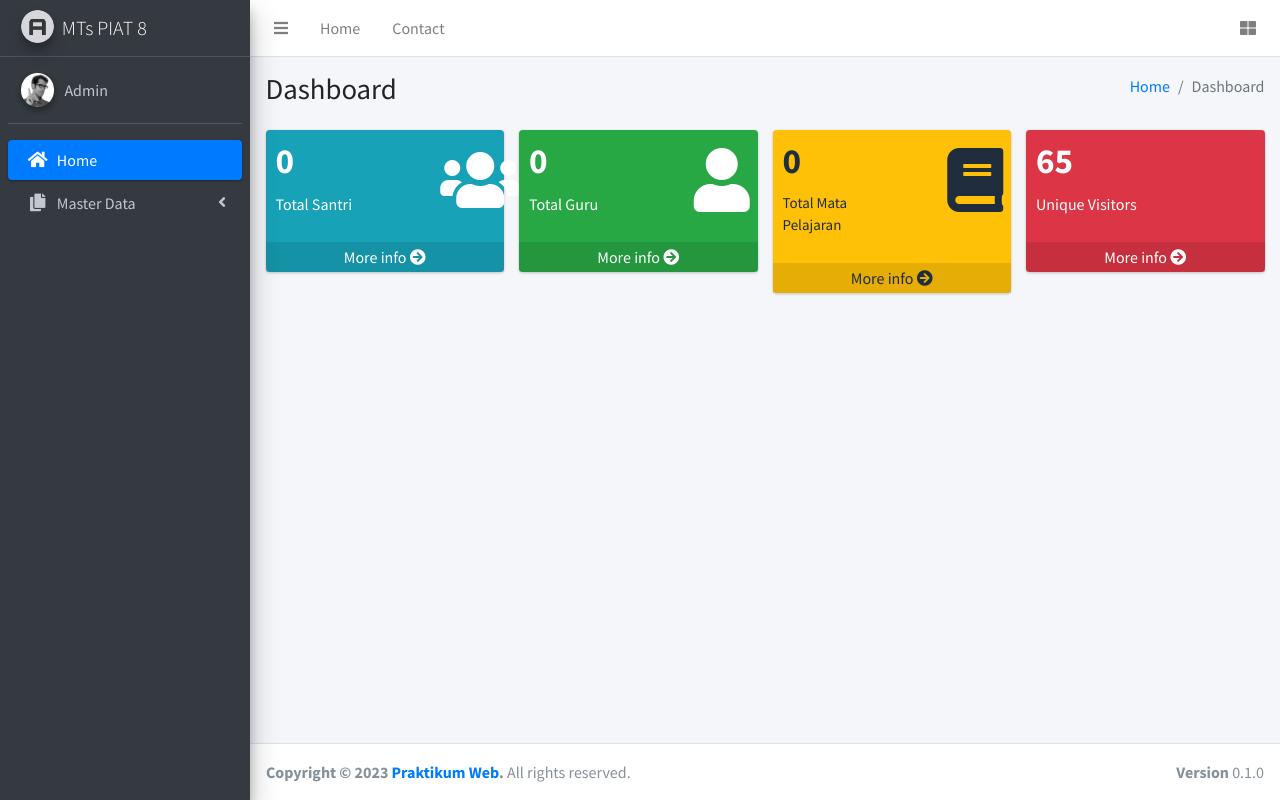
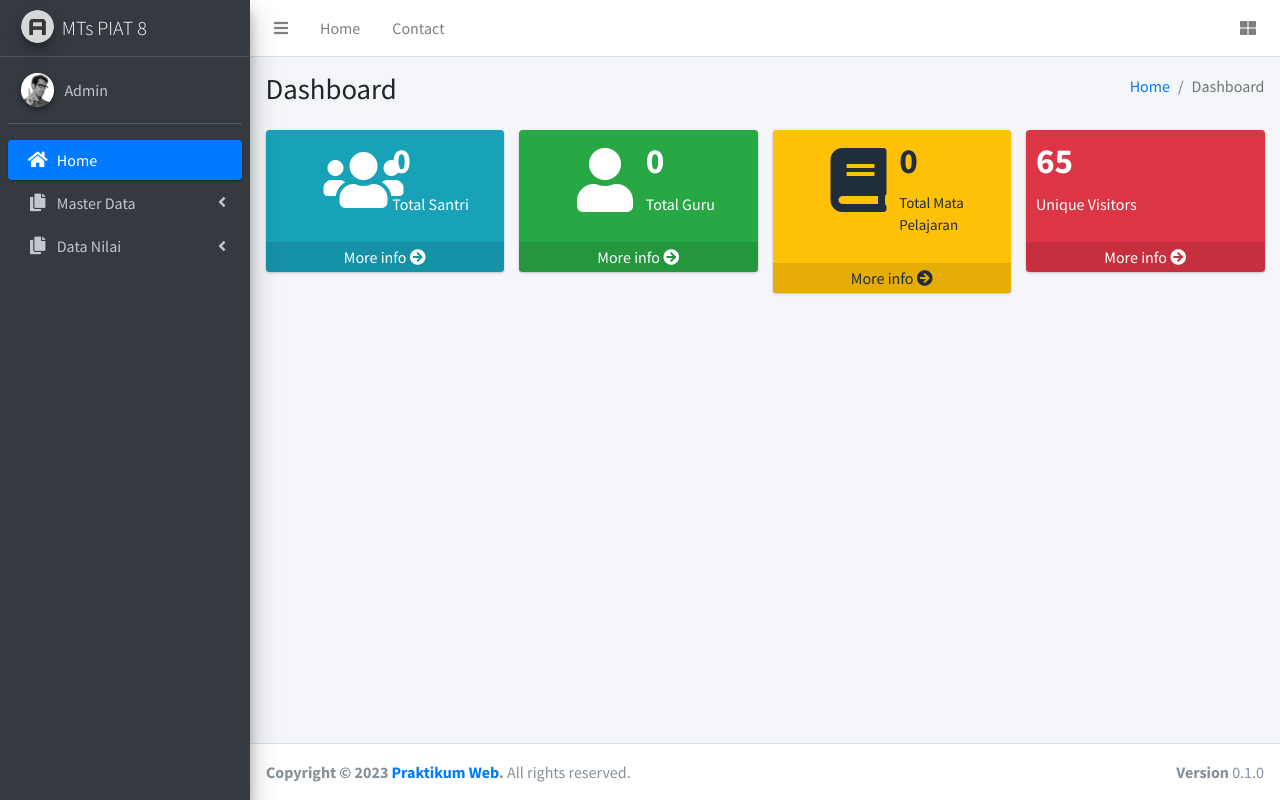
Before and after one commit to mbemdude/project-raport-digital, a PHP site: page / in a window 1280 px wide. Run offline with PHP 8.4, Linux system fonts and the light colour scheme; data that the repository does not hold is empty; some libraries are stand-ins or nearby versions.

Commit message:
Dashboard & Sidebar Update

```diff
--- a/pages/home.php
+++ b/pages/home.php
@@ -40,12 +40,12 @@ $countMapel = $stmtMapel->fetchColumn();
             <div class="small-box bg-info">
               <div class="inner">
                 <div class="row">
-                  <div class="col-lg-6 col-sm-1">
+                  <div class="col-lg-6 col-sm-6">
+                    <i class="fa fa-users fa-4x mt-2 ml-5"></i>
+                  </div>
+                  <div class="col-lg-6 col-sm-6">
                     <h3><?php echo $countSantri ?></h3>
                     <p>Total Santri</p>
-                  </div>
-                  <div class="col-lg-6 col-sm-1">
-                    <i class="fa fa-users fa-4x mt-2 ml-5"></i>
                   </div>
                 </div>
               </div>
@@ -61,12 +61,12 @@ $countMapel = $stmtMapel->fetchColumn();
             <div class="small-box bg-success">
               <div class="inner">
                 <div class="row">
-                  <div class="col-lg-6 col-sm-1">
+                  <div class="col-lg-6 col-sm-6">
+                    <i class="fa fa-user fa-4x mt-2 ml-5"></i>
+                  </div>
+                  <div class="col-lg-6 col-sm-6">
                     <h3><?php echo $countGuru ?></h3>
                     <p>Total Guru</p>
-                  </div>
-                  <div class="col-lg-6 col-sm-1">
-                    <i class="fa fa-user fa-4x mt-2 ml-5"></i>
                   </div>
                 </div>
               </div>
@@ -82,12 +82,12 @@ $countMapel = $stmtMapel->fetchColumn();
             <div class="small-box bg-warning">
               <div class="inner">
                 <div class="row">
-                  <div class="col-lg-6 col-sm-1">
+                  <div class="col-lg-6 col-sm-6">
+                    <i class="fa fa-book fa-4x mt-2 ml-5"></i>
+                  </div>
+                  <div class="col-lg-6 col-sm-6">
                     <h3><?php echo $countMapel ?></h3>
                     <p style="font-size: 15px;">Total Mata Pelajaran</p>
-                  </div>
-                  <div class="col-lg-6 col-sm-1">
-                    <i class="fa fa-book fa-4x mt-2 ml-5"></i>
                   </div>
                 </div>
               </div>
--- a/partials/sidebar.php
+++ b/partials/sidebar.php
@@ -63,7 +63,32 @@
                 <a href="#" class="nav-link">
                   <i class="far fa-circle nav-icon"></i>
                   <p>
-                    Karyawan
+                    Users
+                  </p>
+                </a>
+              </li>
+            </ul>
+          </li>
+          <li class="nav-item">
+            <a href="#" class="nav-link">
+              <i class="nav-icon fas fa-copy"></i>
+              <p>
+                Data Nilai
+                <i class="fas fa-angle-left right"></i>
+              </p>
+            </a>
+            <ul class="nav nav-treeview">
+              <li class="nav-item">
+                <a href="?page=santriread" class="nav-link active">
+                  <i class="far fa-circle nav-icon"></i>
+                  <p>Semester 1</p>
+                </a>
+              </li>
+              <li class="nav-item">
+                <a href="?page=gururead" class="nav-link">
+                  <i class="far fa-circle nav-icon"></i>
+                  <p>
+                    Semester 2
                   </p>
                 </a>
               </li>
```
